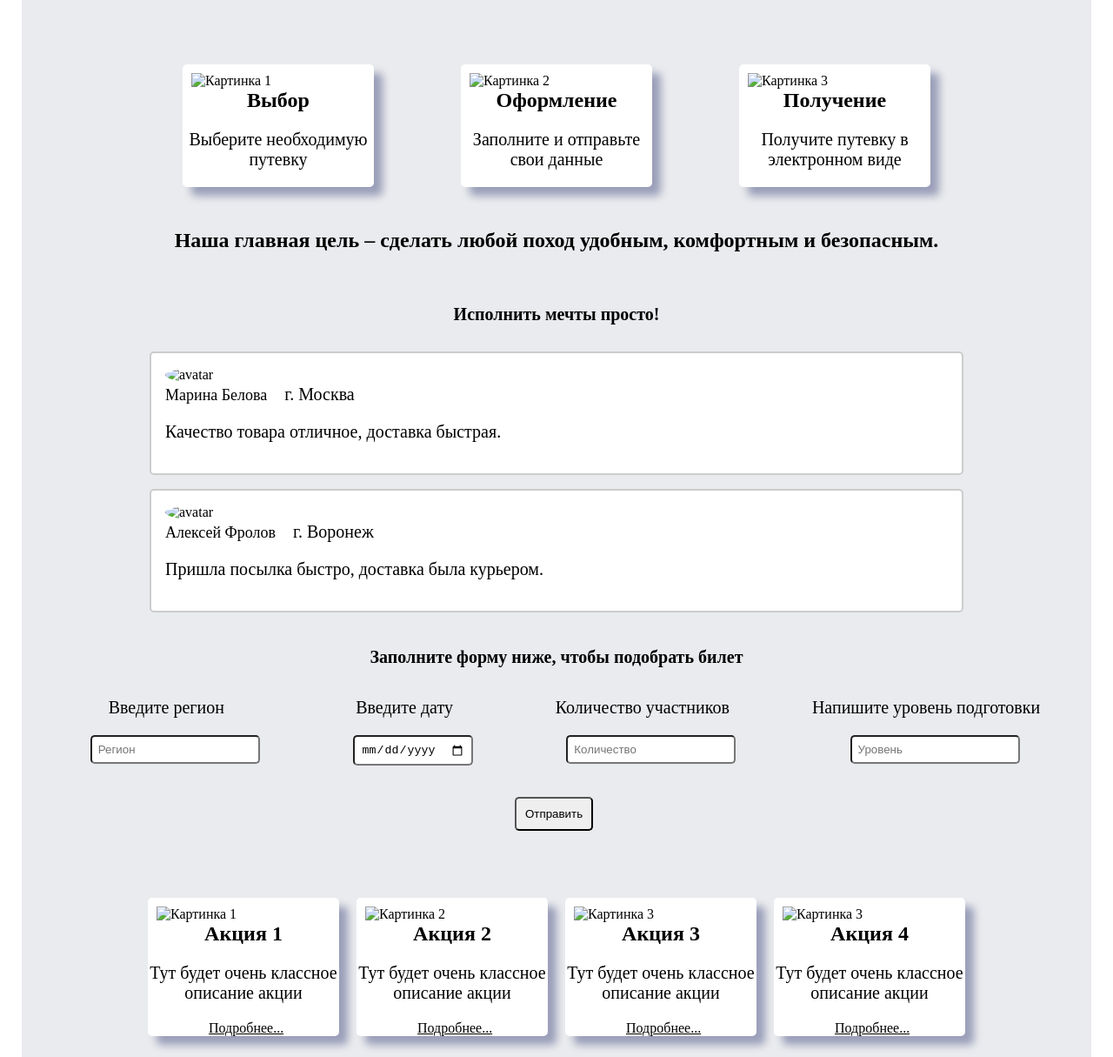
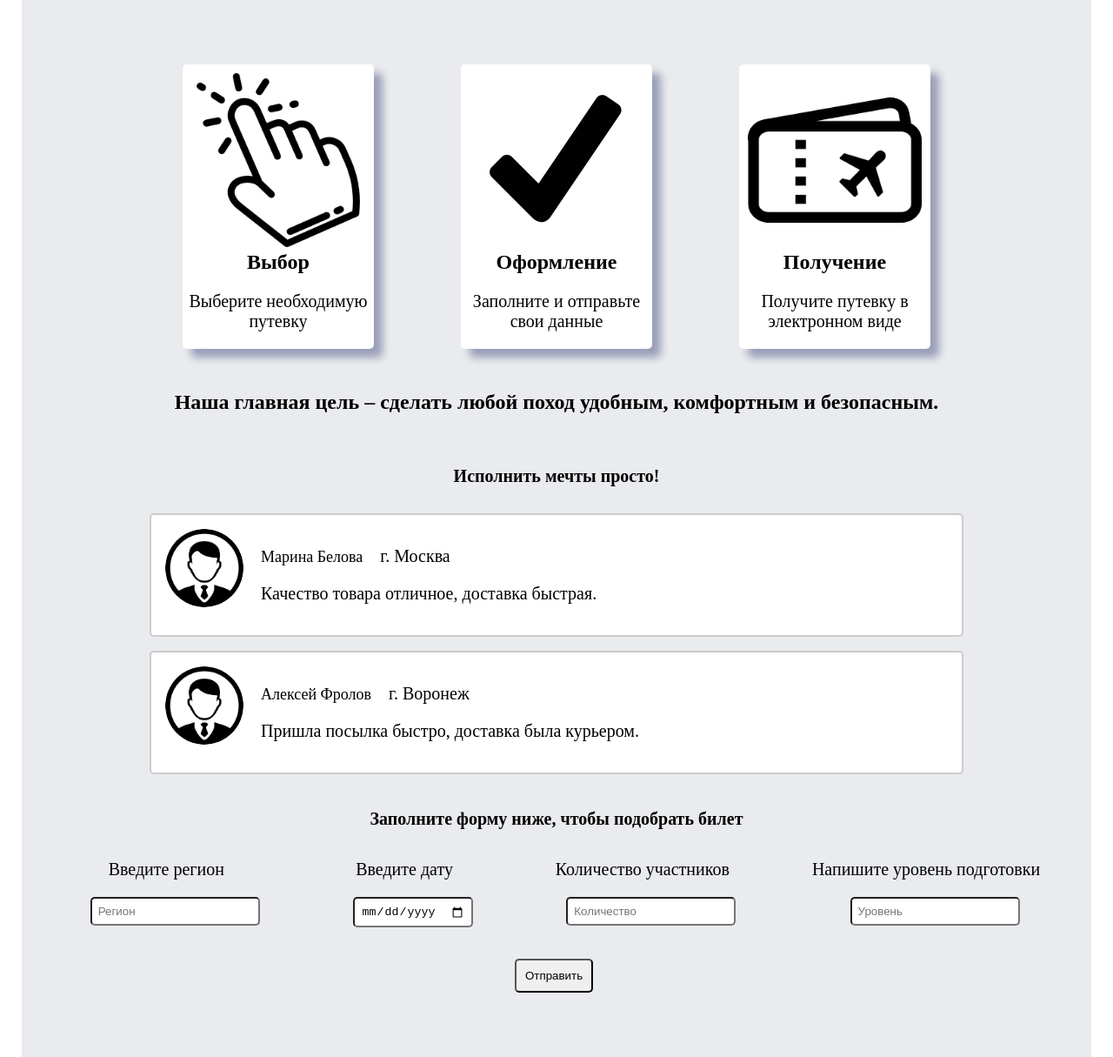
Before and after one commit to Anna2337/Test, a plain HTML site: page index.html in a window 1280 px wide. Shown: the part 101-1316 px from the top of the page at 87% size. Drawn offline with Linux system fonts and the light colour scheme; the site is published under a folder, as on GitHub Pages, so addresses that start at the root find nothing.

Commit message:
Update index.html

```diff
--- a/index.html
+++ b/index.html
@@ -12,7 +12,7 @@
 	<header>
 		<div class="container">
 			<div class="menu">
-			<img src="/img/logo.png" alt="Логотип" id="img-logo">
+			<img src="img/logo.png" alt="Логотип" id="img-logo">
 			<p id="img-text">Турист-pro</p>
 
 				<div class="menu-text">
@@ -28,19 +28,19 @@
 		<div class="container">
 			<div class="cartochki">
 				<div class="card">
-					 <div class="card_img"><img src="/img/111.png" alt="Картинка 1"></div>
+					 <div class="card_img"><img src="img/111.png" alt="Картинка 1"></div>
 					 <div class="card_title"><h2>Выбор</h2></div>
 					 <div class="card_content"><p>Выберите необходимую путевку</p></div>
 				</div>
 
 				<div class="card">
-					 <div class="card_img"><img src="/img/222.png" alt="Картинка 2"></div>
+					 <div class="card_img"><img src="img/222.png" alt="Картинка 2"></div>
 					 <div class="card_title"><h2>Оформление</h2></div>
 					 <div class="card_content"><p>Заполните и отправьте свои данные</p></div>
 				</div>
 
 				<div class="card">
-					 <div class="card_img"><img src="/img/333.png" alt="Картинка 3"></div>
+					 <div class="card_img"><img src="img/333.png" alt="Картинка 3"></div>
 					 <div class="card_title"><h2>Получение</h2></div>
 					 <div class="card_content"><p>Получите путевку в электронном виде</p></div>
 				</div>
@@ -57,12 +57,12 @@
 
 			<!-- Отзывы -->
 			<div class="container-reviews">
-				<img src="/img/avatar.png" alt="avatar">
+				<img src="img/avatar.png" alt="avatar">
 				<p><span>Марина Белова</span> г. Москва</p>
 				<p>Качество товара отличное, доставка быстрая.</p>
 			 </div>
 			 <div class="container-reviews">
-				<img src="/img/avatar.png" alt="avatar">
+				<img src="img/avatar.png" alt="avatar">
 				<p><span>Алексей Фролов</span> г. Воронеж</p>
 				<p>Пришла посылка быстро, доставка была курьером.</p>
 			 </div>
@@ -106,28 +106,28 @@
 		<div class="container">
 			<div class="cartochki">
 				<div class="card">
-					 <div class="card_img"><img src="/img/action.png" alt="Картинка 1"></div>
+					 <div class="card_img"><img src="img/action.png" alt="Картинка 1"></div>
 					 <div class="card_title"><h2>Акция 1</h2></div>
 					 <div class="card_content"><p>Тут будет очень классное описание акции</p></div>
 					 <a class="btn-action" href="">Подробнее...</a>
 				</div>
 
 				<div class="card">
-					 <div class="card_img"><img src="/img/action.png" alt="Картинка 2"></div>
+					 <div class="card_img"><img src="img/action.png" alt="Картинка 2"></div>
 					 <div class="card_title"><h2>Акция 2</h2></div>
 					 <div class="card_content"><p>Тут будет очень классное описание акции</p></div>
 					 <a class="btn-action" href="">Подробнее...</a>
 				</div>
 
 				<div class="card">
-					 <div class="card_img"><img src="/img/action.png" alt="Картинка 3"></div>
+					 <div class="card_img"><img src="img/action.png" alt="Картинка 3"></div>
 					 <div class="card_title"><h2>Акция 3</h2></div>
 					 <div class="card_content"><p>Тут будет очень классное описание акции</p></div>
 					 <a class="btn-action" href="">Подробнее...</a>
 				</div>
 
 				<div class="card">
-					<div class="card_img"><img src="/img/action.png" alt="Картинка 3"></div>
+					<div class="card_img"><img src="img/action.png" alt="Картинка 3"></div>
 					<div class="card_title"><h2>Акция 4</h2></div>
 					<div class="card_content"><p>Тут будет очень классное описание акции</p></div>
 					<a class="btn-action" href="">Подробнее...</a>
```
